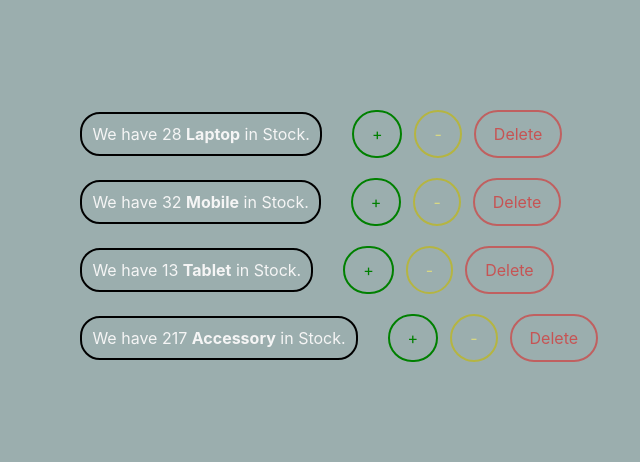
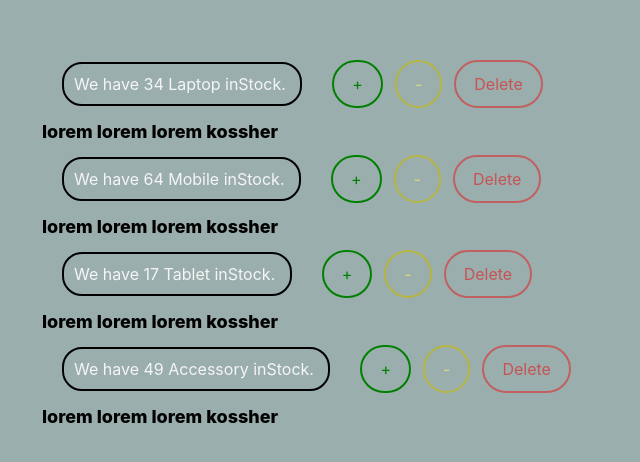
Before and after one commit to mhfarhadi/Stock-in-react, a React (Create React App) app: page / in a window 1280 px wide. Shown: the top 462 px of the page, without its empty margins (298-938 px from the left). Built offline with nearby package versions, Linux system fonts and the light colour scheme.

Commit message:
Send State and prop via Functional component

```diff
--- a/src/App.js
+++ b/src/App.js
@@ -1,8 +1,9 @@
 import React from "react"
-import MainProduct from "./components/mainProduct"
+import Products from "./components/functional/products"
+// import MainProduct from "./components/mainProduct"  //for class based componet active this line
 
 export default function App() {
   return (
-    <MainProduct/>
+    <Products/>
   )
 }
--- a/src/components/functional.jsx
+++ b/src/components/functional/product.jsx
@@ -1,18 +1,20 @@
 import { useState } from 'react';
-import './product.css'
+import '../product.css';
+import React from 'react';
 
 
 
-const Functional = () => {
-    const [count,setCount] = useState(0);
-    const [productName, setProductName] = useState('laptop')
+const Product = ({productName, count:propCount, children }) => {
+
+    const [count, setCount] = useState(propCount)
     return (
-        <>
+        <div>
             <span >We have {format()} {productName} inStock. </span>
             <button className='btn-green' onClick={increment}>+</button>
             <button className='btn-yellow' onClick={decrement}>-</button>
             <button className='btn-red' onClick={deletex}>Delete</button>
-        </>
+            {children}
+        </div>
     );
 
 
@@ -43,4 +45,4 @@ const Functional = () => {
     }
 }
 
-export default Functional;
+export default Product;
--- /dev/null
+++ b/src/components/functional/products.jsx
@@ -0,0 +1,25 @@
+import { useState } from "react";
+import React from "react";
+import Product from "./product";
+
+const Products= () => {
+    const [products ,setProducts] = useState ([
+        {id:1 , count : 34 , productName : 'Laptop'},
+        {id:2 , count : 64 , productName : 'Mobile'},
+        {id:3 , count : 17 , productName : 'Tablet'},
+        {id:4 , count : 49 , productName : 'Accessory'}
+    ])
+    return (
+        <>
+            {products.map((p,index) => (
+                <Product key={index} productName={p.productName} count={p.count}>
+                    <p>
+                        lorem lorem lorem kossher
+                    </p>
+                </Product>
+            ))}
+        </>
+    );
+}
+
+export default Products;
--- a/src/components/mainProduct.jsx
+++ b/src/components/mainProduct.jsx
@@ -17,7 +17,7 @@ class MainProduct extends Component {
         return (
             <div>
                 {this.state.products.map((p,index) => (
-                    <SubProduct key={index} productName={p.productName} count={p.count}/>
+                    <SubProduct key={index} productName={p.productName} count={p.count}>Lorem ipsumunt quidem eveniet id.</SubProduct>
                 ))}
             </div>
         );
--- a/src/components/product.css
+++ b/src/components/product.css
@@ -3,7 +3,7 @@ body{
 
 }
 p{
-    font-size:xx-large;
+    font-size:large;
     font-weight: 800;
 }
 img{
@@ -45,3 +45,8 @@ span{
     color: rgb(216, 216, 131);
     border-color:rgb(181, 181, 65);
 }
+
+div{
+    max-width: 600px;
+    margin: auto;
+}
--- a/src/components/subProduct.jsx
+++ b/src/components/subProduct.jsx
@@ -17,6 +17,7 @@ class SubProduct extends Component {
                   <button className="btn-green" onClick={this.increment}>+</button>
                   <button className="btn-yellow" onClick={this.decrement}>-</button>
                   <button className="btn-red" onClick={this.delete}>Delete</button>
+                  <p>{this.props.children}</p>
 
              </div>
         );
--- a/src/index.css
+++ b/src/index.css
@@ -3,8 +3,8 @@
 @tailwind utilities;
 
 body {
-  margin-top: 100px;
-  margin-left: 28%;
+
+  margin: 50px;
 
   background-color: darkgray;
   font-family: -apple-system, BlinkMacSystemFont, 'Segoe UI', 'Roboto', 'Oxygen',
```
